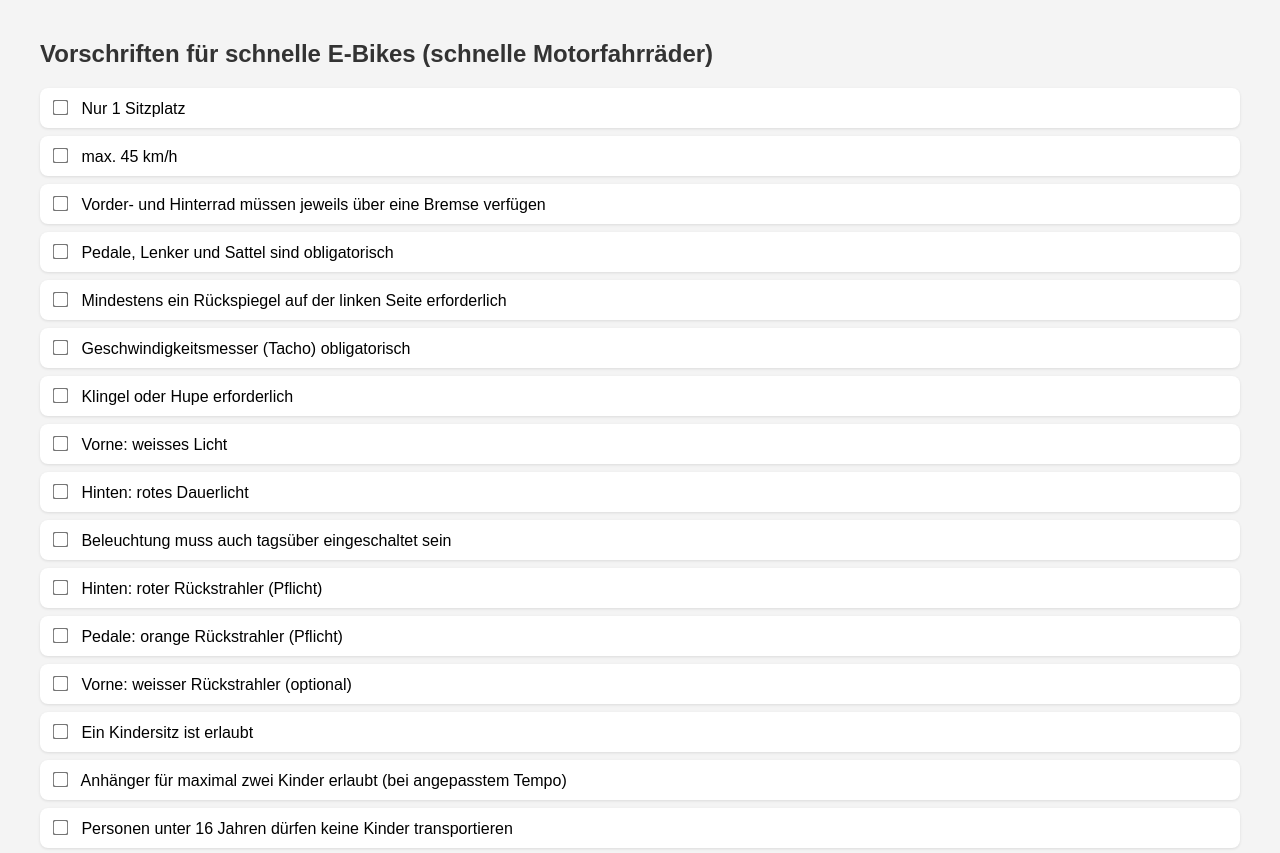
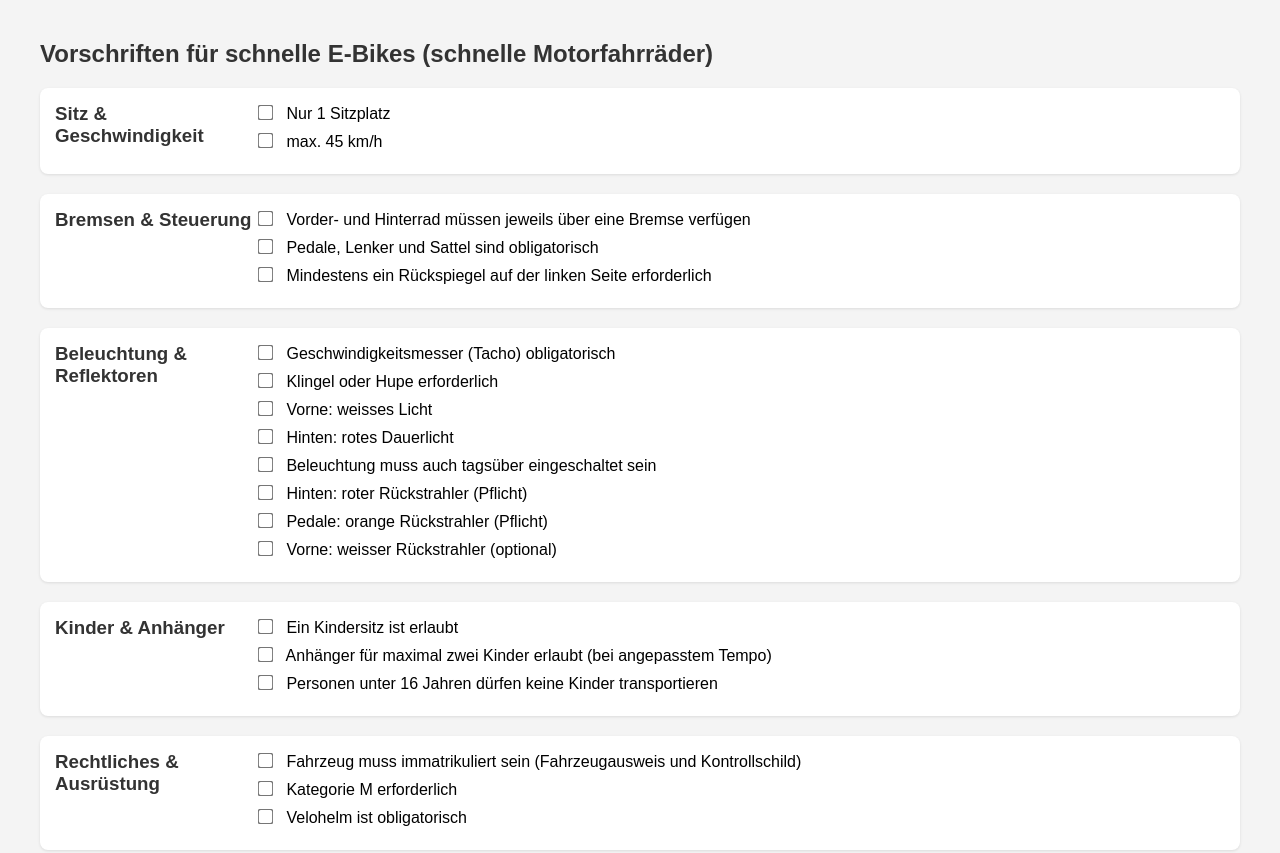
Before and after one commit to Akidog2014/Trendfahrzeuge, a plain HTML site: page vorschriftenebike45.html in a window 1280 px wide. Shown: the top 853 px of the page. Drawn offline with Linux system fonts and the light colour scheme.

Commit message:
Refactor E-Bike regulations layout and structure

```diff
--- a/vorschriftenebike45.html
+++ b/vorschriftenebike45.html
@@ -12,16 +12,29 @@
         h2 {
             color: #333;
         }
-        ul {
+        .rubrik {
+            display: flex;
+            align-items: flex-start;
+            margin-bottom: 20px;
+            background: #fff;
+            padding: 15px;
+            border-radius: 8px;
+            box-shadow: 0 1px 3px rgba(0,0,0,0.1);
+        }
+        .rubrik h3 {
+            flex: 0 0 200px; /* Breite der linken Spalte */
+            font-weight: bold;
+            margin: 0;
+            color: #333;
+        }
+        .rubrik ul {
+            flex: 1;
             list-style: none;
             padding: 0;
+            margin: 0;
         }
-        li {
-            background: #fff;
-            margin: 8px 0;
-            padding: 10px;
-            border-radius: 8px;
-            box-shadow: 0 1px 3px rgba(0,0,0,0.1);
+        .rubrik li {
+            margin-bottom: 8px;
         }
         input[type="checkbox"] {
             margin-right: 10px;
@@ -49,12 +62,29 @@
 
 <h2>Vorschriften für schnelle E-Bikes (schnelle Motorfahrräder)</h2>
 
+<!-- Rubrik: Sitzplätze & Geschwindigkeit -->
+<div class="rubrik">
+    <h3>Sitz & Geschwindigkeit</h3>
     <ul>
         <li><label><input type="checkbox"> Nur 1 Sitzplatz</label></li>
         <li><label><input type="checkbox"> max. 45 km/h</label></li>
+    </ul>
+</div>
+
+<!-- Rubrik: Bremsen & Steuerung -->
+<div class="rubrik">
+    <h3>Bremsen & Steuerung</h3>
+    <ul>
         <li><label><input type="checkbox"> Vorder- und Hinterrad müssen jeweils über eine Bremse verfügen</label></li>
         <li><label><input type="checkbox"> Pedale, Lenker und Sattel sind obligatorisch</label></li>
         <li><label><input type="checkbox"> Mindestens ein Rückspiegel auf der linken Seite erforderlich</label></li>
+    </ul>
+</div>
+
+<!-- Rubrik: Beleuchtung & Reflektoren -->
+<div class="rubrik">
+    <h3>Beleuchtung & Reflektoren</h3>
+    <ul>
         <li><label><input type="checkbox"> Geschwindigkeitsmesser (Tacho) obligatorisch</label></li>
         <li><label><input type="checkbox"> Klingel oder Hupe erforderlich</label></li>
         <li><label><input type="checkbox"> Vorne: weisses Licht</label></li>
@@ -63,13 +93,28 @@
         <li><label><input type="checkbox"> Hinten: roter Rückstrahler (Pflicht)</label></li>
         <li><label><input type="checkbox"> Pedale: orange Rückstrahler (Pflicht)</label></li>
         <li><label><input type="checkbox"> Vorne: weisser Rückstrahler (optional)</label></li>
+    </ul>
+</div>
+
+<!-- Rubrik: Kinder & Anhänger -->
+<div class="rubrik">
+    <h3>Kinder & Anhänger</h3>
+    <ul>
         <li><label><input type="checkbox"> Ein Kindersitz ist erlaubt</label></li>
         <li><label><input type="checkbox"> Anhänger für maximal zwei Kinder erlaubt (bei angepasstem Tempo)</label></li>
         <li><label><input type="checkbox"> Personen unter 16 Jahren dürfen keine Kinder transportieren</label></li>
+    </ul>
+</div>
+
+<!-- Rubrik: Rechtliches & Ausrüstung -->
+<div class="rubrik">
+    <h3>Rechtliches & Ausrüstung</h3>
+    <ul>
         <li><label><input type="checkbox"> Fahrzeug muss immatrikuliert sein (Fahrzeugausweis und Kontrollschild)</label></li>
         <li><label><input type="checkbox"> Kategorie M erforderlich</label></li>
         <li><label><input type="checkbox"> Velohelm ist obligatorisch</label></li>
     </ul>
+</div>
 
 <div class="buttons">
     <button onclick="window.location.href='vorschriftenebike45.pdf'">Details</button>
```
Lines whose indentation alone changed are shown as unchanged.
